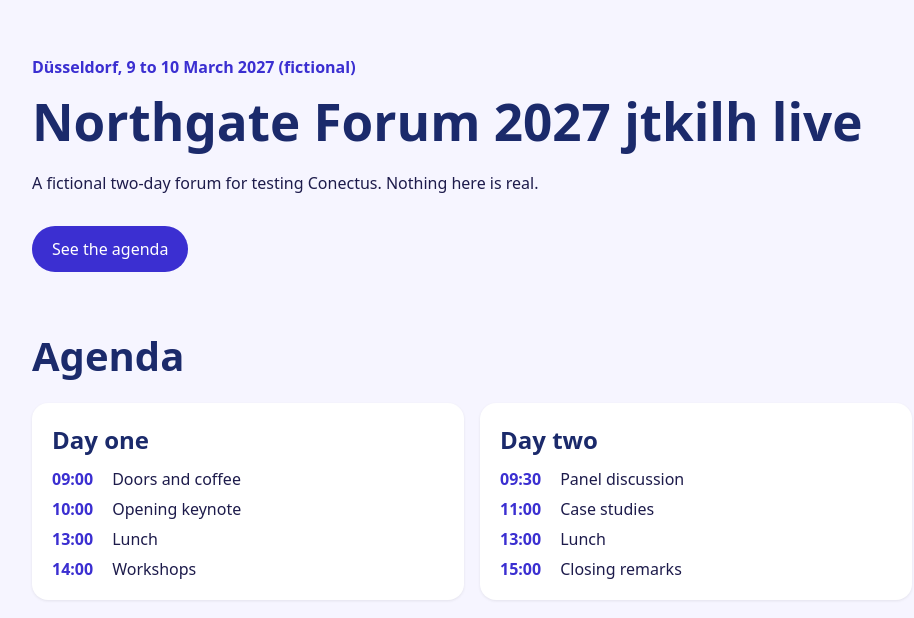
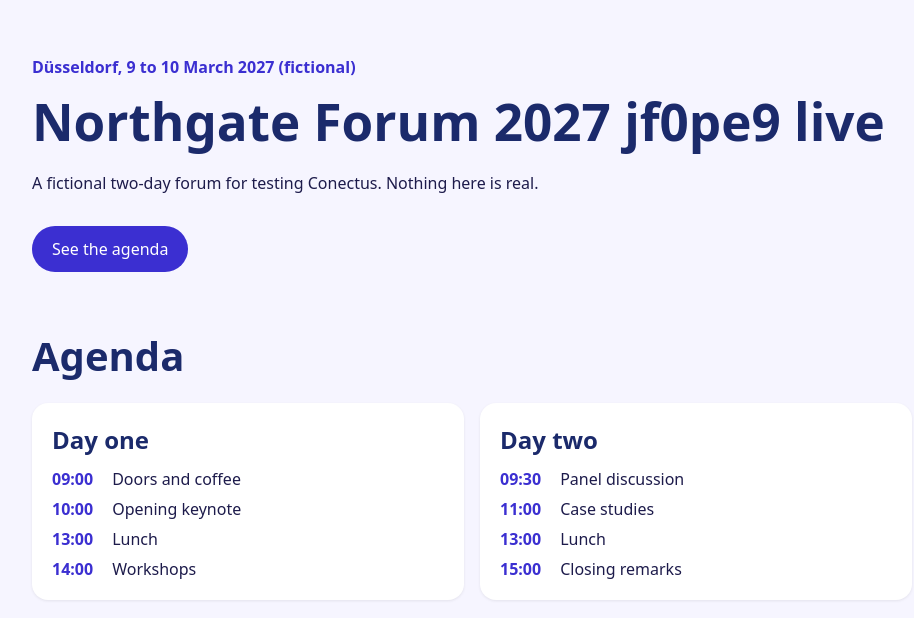
Before and after one commit to codemasterbrown7/conectus-wendy-test-site, a website built with Vite: page index.html in a window 1280 px wide. Shown: the whole page, without its empty margins (168-1082 px from the left). Built offline with nearby package versions, Linux system fonts and the light colour scheme.

Commit message:
Undo: Home page heading: Northgate Forum 2027 jtkilh live
Undoes the change merged as 563e1d4, through Conectus.

```diff
--- a/index.html
+++ b/index.html
@@ -10,7 +10,7 @@
     <main>
       <section class="hero">
         <p class="eyebrow">Düsseldorf, 9 to 10 March 2027 (fictional)</p>
-        <h1>Northgate Forum 2027 jtkilh live</h1>
+        <h1>Northgate Forum 2027 jf0pe9 live</h1>
         <p>A fictional two-day forum for testing Conectus. Nothing here is real.</p>
         <a class="cta" href="#agenda">See the agenda</a>
       </section>
```
